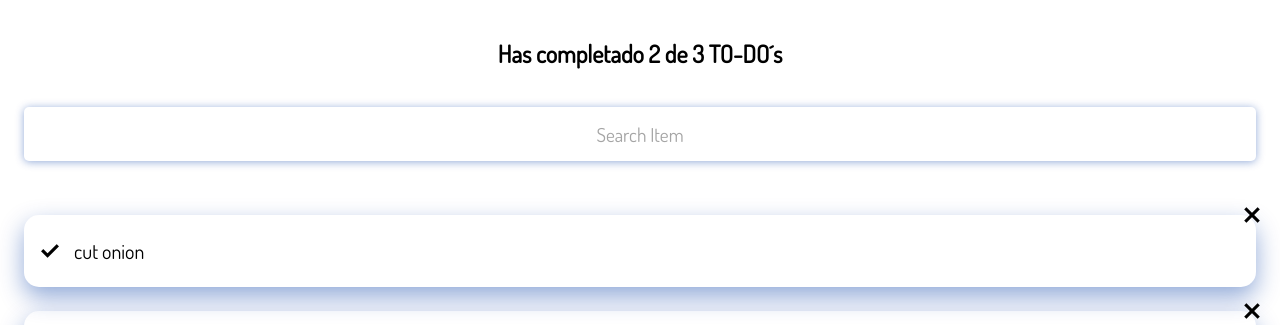
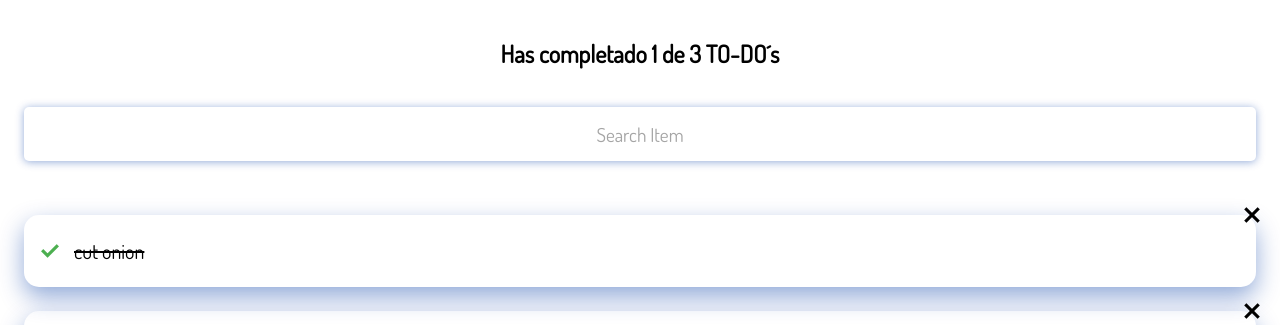
Before and after one commit to iDannyGR/todo-react, a React (Create React App) app: page / in a window 1280 px wide. Shown: the top 325 px of the page. Built offline with nearby package versions, Linux system fonts and the light colour scheme.

Commit message:
add search function y a component home 8/12/22

```diff
--- a/src/App.js
+++ b/src/App.js
@@ -1,21 +1,38 @@
-import React from 'react'
+import React,{useState} from 'react';
 import { CreateTodoButton } from './components/CreateTodoButton';
 import { TodoCounter } from './components/TodoCounter';
 import { TodoItem } from './components/TodoItem';
 import { TodoList } from './components/TodoList';
 import { TodoSearch } from './components/TodoSearch';
-const todos = [
-  {text:'cut onion', completed:false},
+const example = [
+  {text:'cut onion', completed:true},
   {text:'take course intro react', completed:false},
   {text:'cry', completed:false},
 ]
 const App = () => {
+  const [todos, setTodos] = useState(example);
+  const [search, setsearch] = useState('');
+  const completedTodo = todos.filter(todo=> !!todo.completed).length;
+  //  doble admiracion es para validar si es true
+  const totalTodos = todos.length;
+
+  let searchTodo = [];
+   (!searchTodo.length >= 1 ) ?
+    searchTodo = todos :
+    searchTodo = todos.filter(todo => {
+      const todotext = todo.text.toLowerCase();
+      const searchText = search.toLowerCase();
+     return todotext.includes(searchText);
+    }) ;
   return (
     <>
-      <TodoCounter />
-      <TodoSearch />
+      <TodoCounter
+        completed={completedTodo}
+        total={totalTodos}
+      />
+      <TodoSearch search={search} setsearch={setsearch} />
       <TodoList>
-      {todos.map(todo => (
+      {searchTodo.map(todo => (
       <TodoItem
         completed={todo.completed}
         key={todo.text}
--- a/src/components/TodoCounter.jsx
+++ b/src/components/TodoCounter.jsx
@@ -1,9 +1,10 @@
 import React from 'react';
 import './css/TodoCounter.css'
 
-const TodoCounter = () => {
+const TodoCounter = ({total, completed}) => {
+
   return (
-    <h2 className='TodoCounter'>Has completado 2 de 3 TO-DO´s</h2>
+    <h2 className='TodoCounter'>Has completado {completed}  de {total} TO-DO´s</h2>
   )
 }
 
@@ -11,4 +12,4 @@ export  {TodoCounter}
 
 //se puede exportar de esa manera para obligarse a llamar las
 //variables tal como se exportan para evitar confusiones
-// si se puede usar normal export default
+// si se puede usar normal export default;
--- a/src/components/TodoSearch.jsx
+++ b/src/components/TodoSearch.jsx
@@ -1,4 +1,4 @@
-import React,{useState} from 'react';
+import React from 'react';
 import './css/TodoSearch.css';
 
 const TodoSearch = ({search, setsearch}) => {
```
